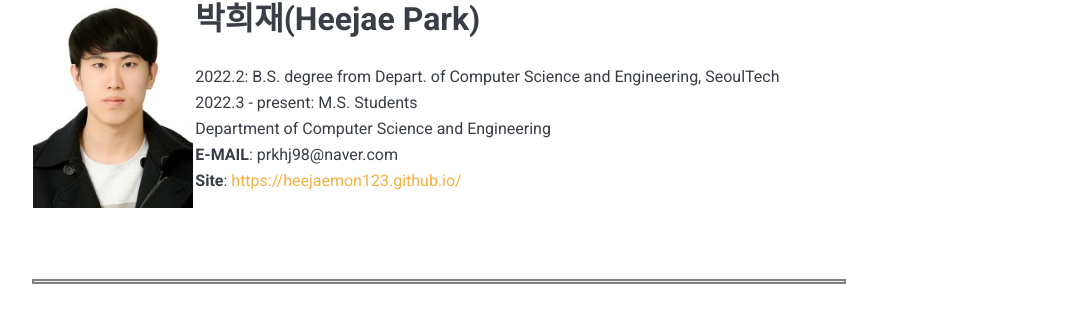
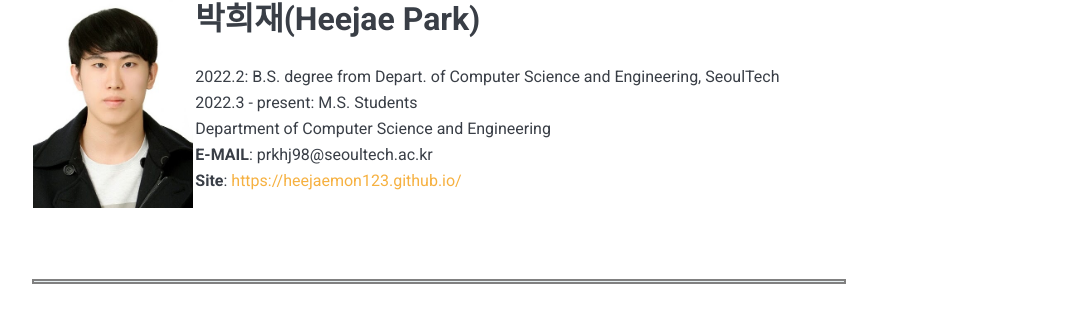
Before and after one commit to Icelab-2020/icelab-2020.github.io, a Jekyll site: the page built from _pages/01_members.md, in a window 1280 px wide and 900 px high, scrolled down 1277 px. Shown: the part 115-442 px from the top of the window, without its empty margins (201-1271 px from the left). Built offline with Jekyll 4.4.1, drawn with Linux system fonts in a browser that asks for light colours; nearby versions of some CDN libraries.

Commit message:
Update 01_members.md

```diff
--- a/_pages/01_members.md
+++ b/_pages/01_members.md
@@ -26,7 +26,7 @@ permalink: /01_members/
 
 |    |    |
 |:---|:---|
-| ![iot]({{site.baseurl}}/images/hj.jpg){: width="160"; height"195"} | <b><span style="font-size:200%">박희재(Heejae Park)</span></b><br><br> 2022.2: B.S. degree from Depart. of Computer Science and Engineering, SeoulTech <br> 2022.3 - present: M.S. Students  <br> Department of Computer Science and Engineering  <br> **E-MAIL**:  prkhj98@naver.com <br> **Site**: <https://heejaemon123.github.io/> |
+| ![iot]({{site.baseurl}}/images/hj.jpg){: width="160"; height"195"} | <b><span style="font-size:200%">박희재(Heejae Park)</span></b><br><br> 2022.2: B.S. degree from Depart. of Computer Science and Engineering, SeoulTech <br> 2022.3 - present: M.S. Students  <br> Department of Computer Science and Engineering  <br> **E-MAIL**:  prkhj98@seoultech.ac.kr <br> **Site**: <https://heejaemon123.github.io/> |
 
 <hr style="border:2px solid gray">
 
```
